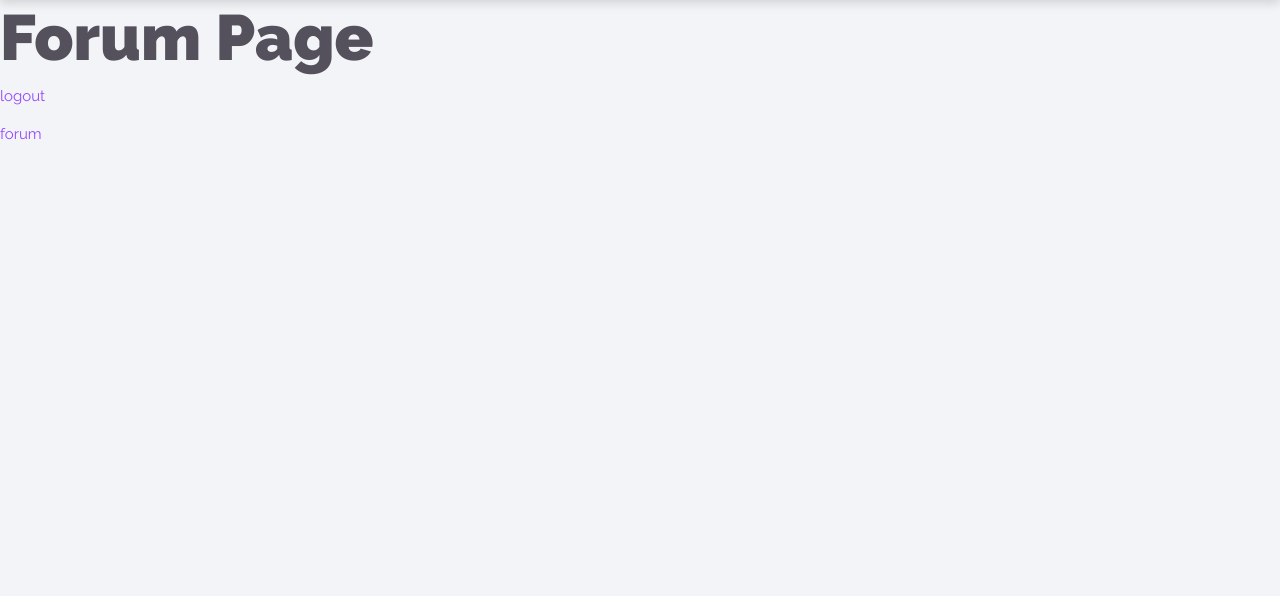
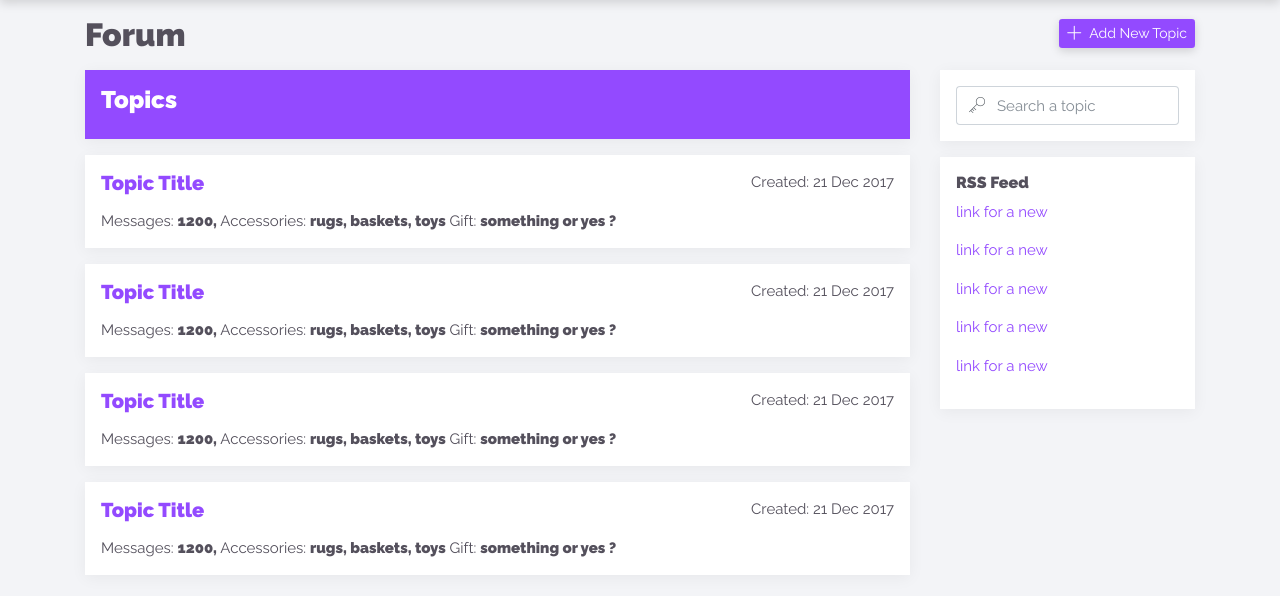
Before and after one commit to freddydrodev/sdt1, a PHP site: page /forum.php in a window 1280 px wide. Shown: the part 56-652 px from the top of the page. Run offline with PHP 8.4, Linux system fonts and the light colour scheme; the visitor is signed in with stand-in values (Sample User, id 1).

Commit message:
forum design done

```diff
--- a/css/style.css
+++ b/css/style.css
@@ -16,7 +16,7 @@ h1 {
 h3 {
     font-size: 2rem;
 }
-h1, h2, h3 {
+h1, h2, h3, h4, h5, h6 {
     font-weight: 900;
 }
 
--- a/forum.php
+++ b/forum.php
@@ -4,8 +4,68 @@ include 'php/includes/head.php';
 include 'php/includes/navbar.php';
 ?>
 <!-- body -->
+<div class="container">
+    <div class="row">
+        <div class="col-12">
+            <h2 class="my-3 d-flex justify-content-between">Forum
+                <small><a href="#" class="btn btn-primary btn-sm"><span class="small-icon flaticon-plus-symbol mr-2"></span>Add New Topic</a></small>
+            </h2>
+        </div>
+        <div class="col">
+            <div class="row">
+                <div class="col-9">
+                    <div class="box p-3 bg-primary text-white mb-3">
+                        <h4>Topics</h4>
+                    </div>
+                    <div class="topics-list">
+                        <?php
+                        $i = 0;
+                        while($i < 4) { ?>
+                        <div class="box p-3 bg-white my-3 topic">
+                            <div class="d-flex justify-content-between">
+                                <h5><a href="#">Topic Title</a></h5>
+                                <p>Created: 21 Dec 2017</p>
+                            </div>
+                            <p class="mb-0">
+                                Messages: <b>1200, </b>
+                                Accessories: <b>rugs, baskets, toys</b>
+                                Gift: <b>something or yes ?</b>
+                            </p>
+                        </div>
+                        <?php
+                            $i++;
+                        }
+                        ?>
 
-<h1>Forum Page</h1>
-<p><a href="logout.php">logout</a></p>
-<p><a href="forum.php">forum</a></p>
+                    </div>
+                </div>
+                <div class="col-3">
+                    <div class="box p-3 bg-white mb-3">
+                        <form action="search.php" method="post">
+                            <div class="form-group mb-0">
+                                <div class="input-group">
+                                    <span class="input-group-addon bg-white"><i class="small-icon flaticon-key"></i></span>
+                                    <input type="search" name="search" class="form-control border-left-0 pl-0" placeholder="Search a topic" required>
+                                </div>
+                            </div>
+                        </form>
+                    </div>
+                    <div class="box p-3 bg-white">
+                        <h6>RSS Feed</h6>
+                        <div class="feeds">
+                            <?php
+                            $i = 0;
+                            while($i < 5) { ?>
+                            <p><a href="#">link for a new</a></p>
+                            <?php
+                                $i++;
+                            }
+                            ?>
+                        </div>
+                    </div>
+                </div>
+            </div>
+        </div>
+    </div>
+</div>
 <?php include 'php/includes/foot.php' ?>
--- a/php/includes/account_psw.php
+++ b/php/includes/account_psw.php
@@ -4,19 +4,19 @@
         <div class="form-group">
             <div class="input-group">
                 <span class="input-group-addon pr-4 pl-0 border-0 bg-white"><i class="flaticon-key"></i></span>
-                <input type="password" value="<?php echo '' ?>" name="c-psw" class="form-control border-0 pl-0" placeholder="Current Password" title="Password" required>
+                <input type="password" name="c-psw" class="form-control border-0 pl-0" placeholder="Current Password" title="Password" required>
             </div>
         </div>
         <div class="form-group">
             <div class="input-group">
                 <span class="input-group-addon pr-4 pl-0 border-0 bg-white"><i class="flaticon-key"></i></span>
-                <input type="password" value="<?php echo '' ?>" name="psw" class="form-control border-0 pl-0" placeholder="New Password" title="Password" required>
+                <input type="password" name="psw" class="form-control border-0 pl-0" placeholder="New Password" title="Password" required>
             </div>
         </div>
         <div class="form-group">
             <div class="input-group">
                 <span class="input-group-addon pr-4 pl-0 border-0 bg-white"><i class="flaticon-key"></i></span>
-                <input type="password" value="<?php echo '' ?>" name="con" class="form-control border-0 pl-0" placeholder="Retype New Password" title="Retype Password" required>
+                <input type="password" name="con" class="form-control border-0 pl-0" placeholder="Retype New Password" title="Retype Password" required>
             </div>
         </div>
         <div class="form-group">
```
